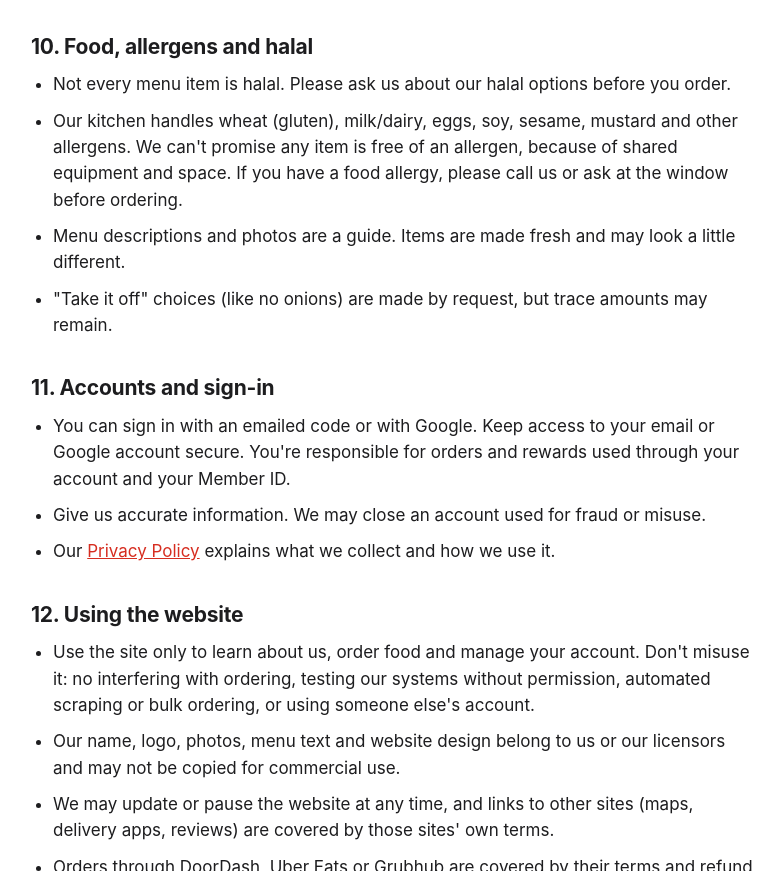
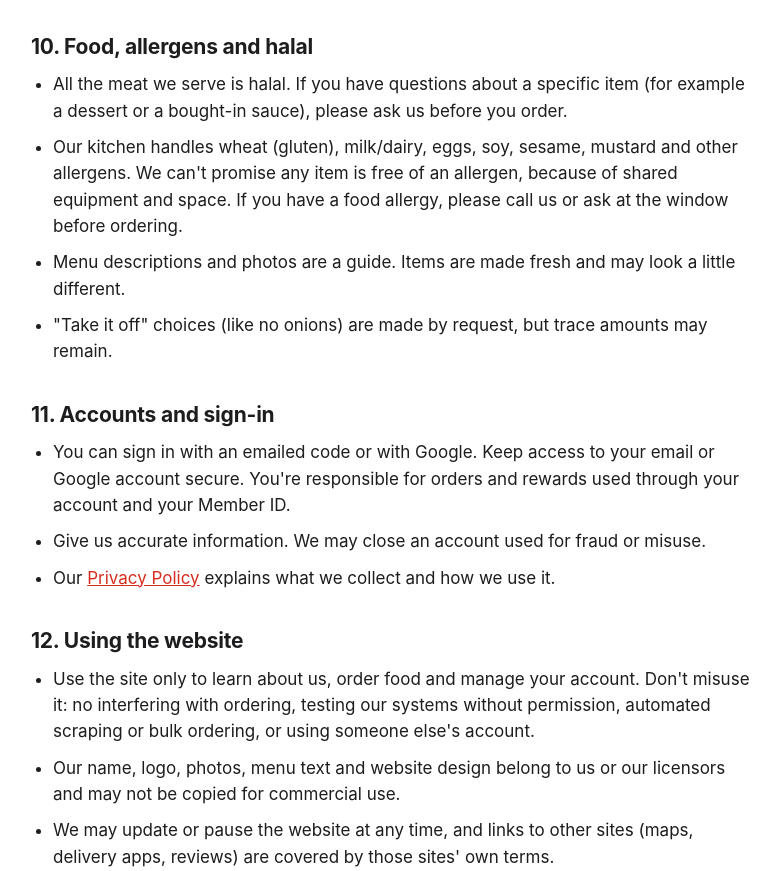
Before and after one commit to rollinshawarma/roll-in-shawarma, a plain HTML site: page terms.html in a window 1280 px wide. Shown: the part 3346-4217 px from the top of the page, without its empty margins (245-1025 px from the left). Drawn offline with Linux system fonts and the light colour scheme.

Commit message:
Update terms.html

```diff
--- a/terms.html
+++ b/terms.html
@@ -135,7 +135,7 @@
 
   <h2 id="food">10. Food, allergens and halal</h2>
   <ul>
-    <li>Not every menu item is halal. Please ask us about our halal options before you order.</li>
+    <li>All the meat we serve is halal. If you have questions about a specific item (for example a dessert or a bought-in sauce), please ask us before you order.</li>
     <li>Our kitchen handles wheat (gluten), milk/dairy, eggs, soy, sesame, mustard and other allergens. We can't promise any item is free of an allergen, because of shared equipment and space. If you have a food allergy, please call us or ask at the window before ordering.</li>
     <li>Menu descriptions and photos are a guide. Items are made fresh and may look a little different.</li>
     <li>"Take it off" choices (like no onions) are made by request, but trace amounts may remain.</li>
```
